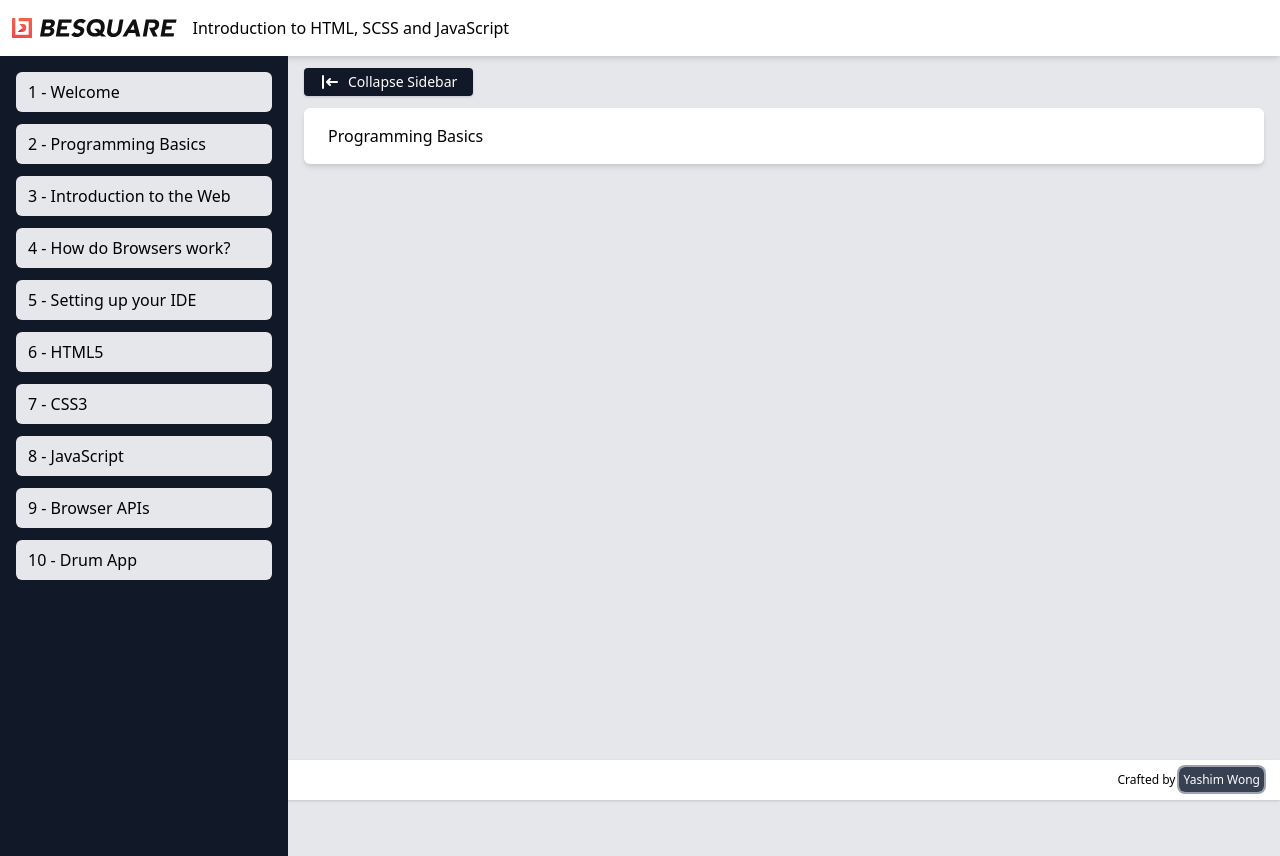
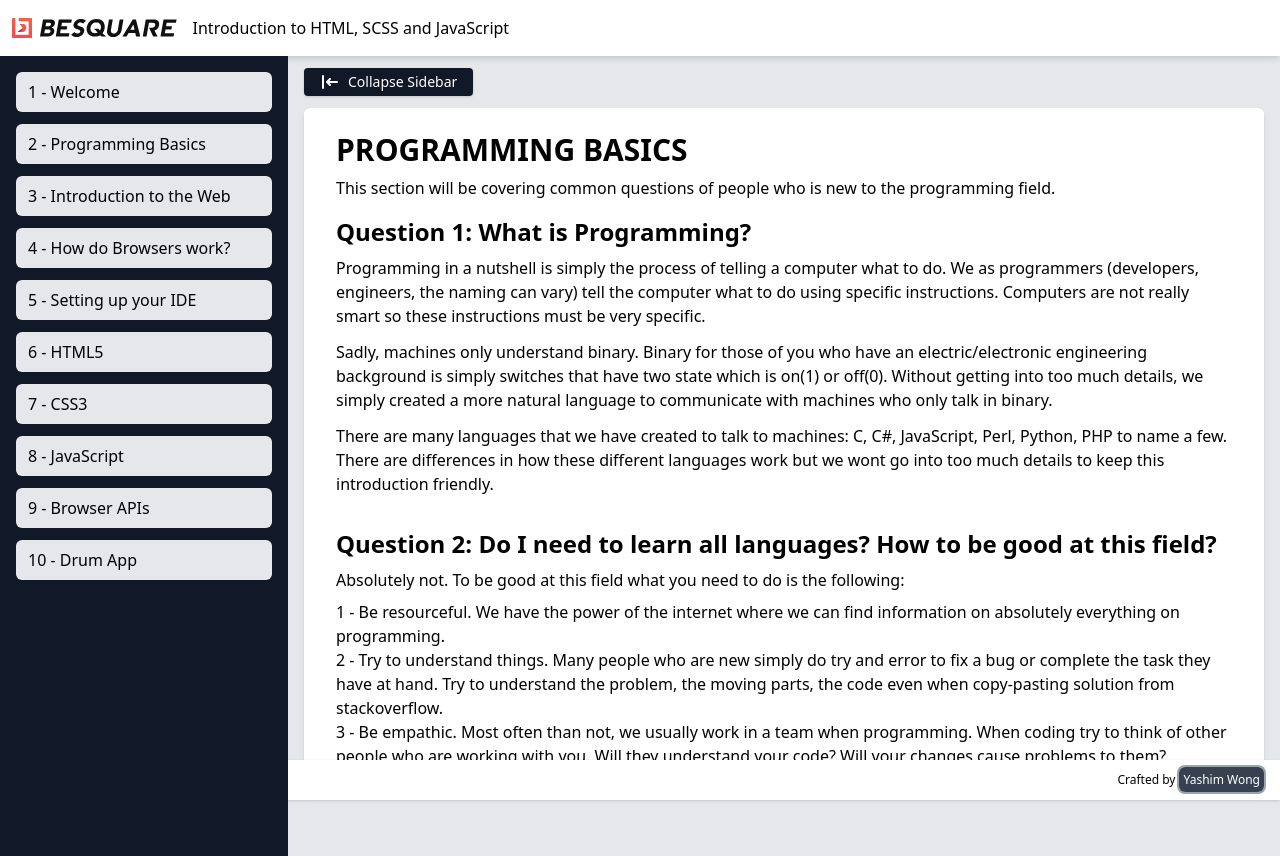
Before and after one commit to yashimwong/besquare, a Next.js app: page /programming-basics in a window 1280 px wide. Built offline with nearby package versions, Linux system fonts and the light colour scheme.

Commit message:
feat: add intro to programming contents

```diff
--- a/components/layout.tsx
+++ b/components/layout.tsx
@@ -32,7 +32,7 @@ const Layout = ({ children, page_name }: LayoutProps) => {
             is_sidebar_shown={show_sidebar}
             handleClick={() => setShowSideBar(!show_sidebar)}
           />
-          <div className="bg-white mx-4 py-4 px-6 rounded-md shadow-md h-full">
+          <div className="bg-white mx-4 py-6 px-8 rounded-md shadow-md h-full">
             {children}
           </div>
         </div>
--- a/pages/index.tsx
+++ b/pages/index.tsx
@@ -4,7 +4,7 @@ import Layout from "components/layout";
 const Home: NextPage = () => {
   return (
     <Layout page_name="Welcome">
-      <h1 className="text-2xl uppercase font-bold mb-2">Welcome!</h1>
+      <h1 className="text-3xl uppercase font-bold mb-2">Welcome!</h1>
       <p>
         Hey, there! Welcome to the Introduction to HTML, CSS and JavaScript
         course of the Besquare programme. Hope you are having fun up to this
--- a/pages/programming-basics/index.tsx
+++ b/pages/programming-basics/index.tsx
@@ -2,7 +2,66 @@ import Layout from "components/layout";
 import { NextPage } from "next";
 
 const ProgrammingBasics: NextPage = () => {
-  return <Layout page_name="Programming Basics">Programming Basics</Layout>;
+  return (
+    <Layout page_name="Programming Basics">
+      <h1 className="text-3xl uppercase font-bold mb-2">Programming Basics</h1>
+      <p>
+        This section will be covering common questions of people who is new to
+        the programming field.
+      </p>
+      <section className="mt-4 mb-8">
+        <h2 className="text-2xl font-bold mb-2">
+          Question 1: What is Programming?
+        </h2>
+        <p className="mb-3">
+          Programming in a nutshell is simply the process of telling a computer
+          what to do. We as programmers (developers, engineers, the naming can
+          vary) tell the computer what to do using specific instructions.
+          Computers are not really smart so these instructions must be very
+          specific.
+        </p>
+        <p className="mb-3">
+          Sadly, machines only understand binary. Binary for those of you who
+          have an electric/electronic engineering background is simply switches
+          that have two state which is on(1) or off(0). Without getting into too
+          much details, we simply created a more natural language to communicate
+          with machines who only talk in binary.
+        </p>
+        <p className="mb-3">
+          There are many languages that we have created to talk to machines: C,
+          C#, JavaScript, Perl, Python, PHP to name a few. There are differences
+          in how these different languages work but we wont go into too much
+          details to keep this introduction friendly.
+        </p>
+      </section>
+      <h2 className="text-2xl font-bold mb-2">
+        Question 2: Do I need to learn all languages? How to be good at this
+        field?
+      </h2>
+      <p className="mb-2">
+        Absolutely not. To be good at this field what you need to do is the
+        following:
+      </p>
+      <ol>
+        <li>
+          1 - Be resourceful. We have the power of the internet where we can
+          find information on absolutely everything on programming.
+        </li>
+        <li>
+          2 - Try to understand things. Many people who are new simply do try
+          and error to fix a bug or complete the task they have at hand. Try to
+          understand the problem, the moving parts, the code even when
+          copy-pasting solution from stackoverflow.
+        </li>
+        <li>
+          3 - Be empathic. Most often than not, we usually work in a team when
+          programming. When coding try to think of other people who are working
+          with you. Will they understand your code? Will your changes cause
+          problems to them?
+        </li>
+      </ol>
+    </Layout>
+  );
 };
 
 export default ProgrammingBasics;
```
